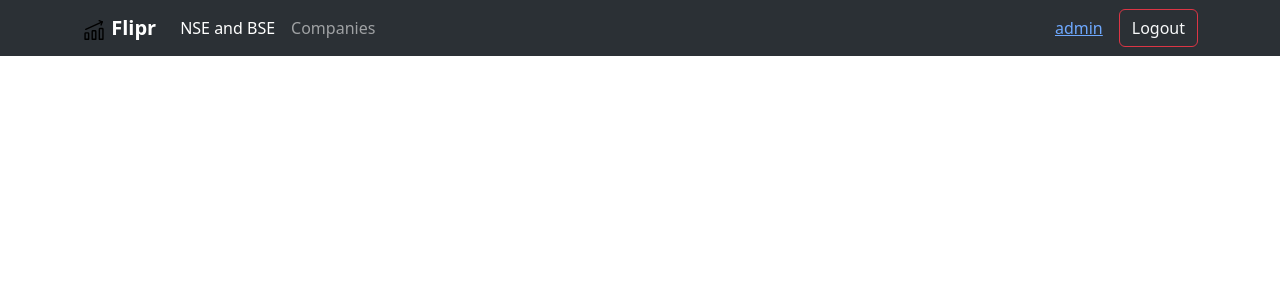
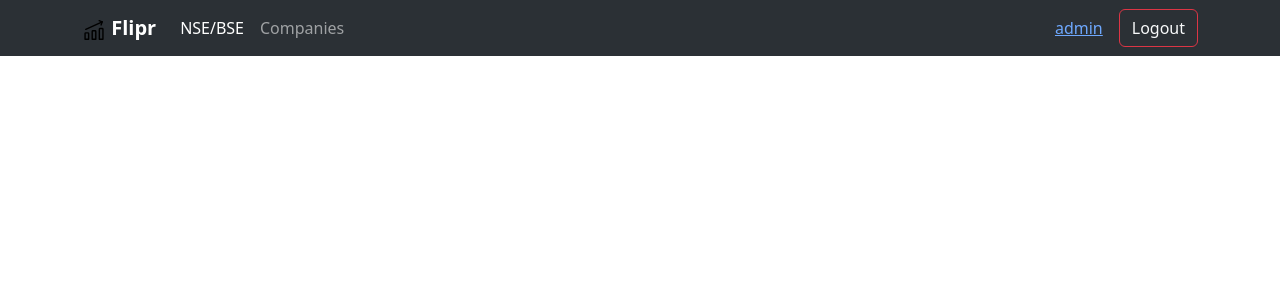
Before and after one commit to i-AshishKumar/-Flipr-Hackathon-Fullstack-App, a Django app: page / in a window 1280 px wide. Shown: the top 300 px of the page. Run offline with Django 4.2, Linux system fonts and the light colour scheme; a user stored in the database is signed in.

Commit message:
small change

```diff
--- a/frontend/templates/base.html
+++ b/frontend/templates/base.html
@@ -52,7 +52,7 @@
         <div class="collapse navbar-collapse" id="navbarSupportedContent">
           <ul class="navbar-nav me-auto mb-2 mb-lg-0">
             <li class="nav-item">
-              <a class="nav-link active" aria-current="page" href="/nsebse/">NSE and BSE</a>
+              <a class="nav-link active" aria-current="page" href="/nsebse/">NSE/BSE</a>
             </li>
             <li class="nav-item">
               <a class="nav-link" href="/companies/">Companies</a>
```
